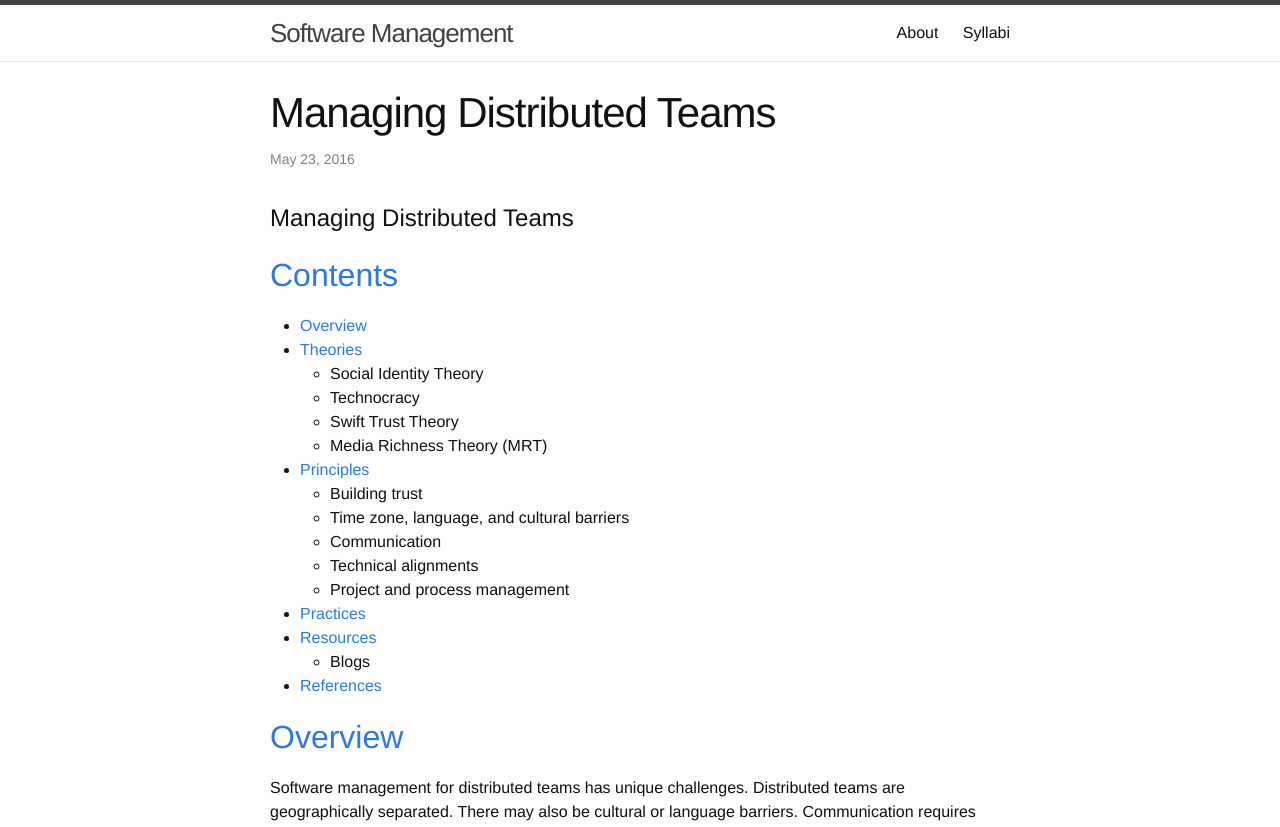
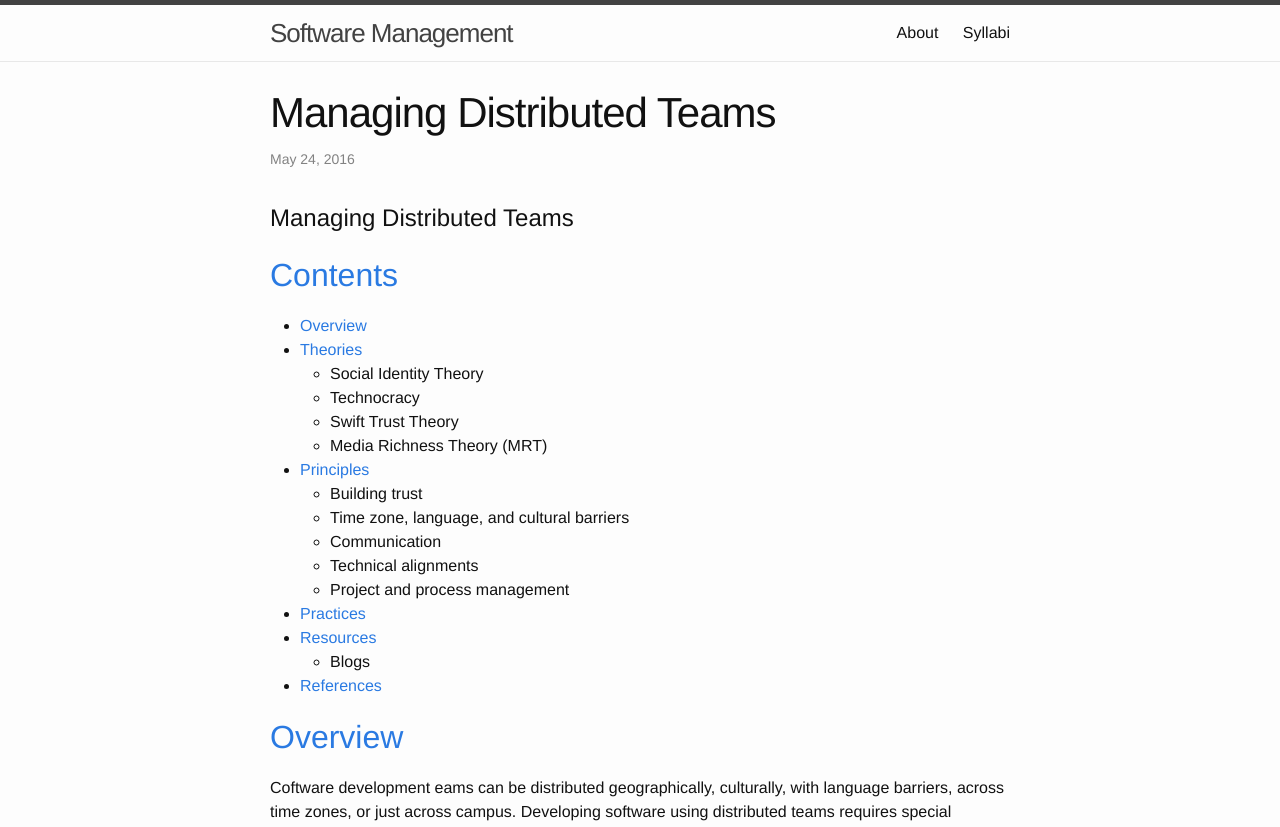
Before and after one commit to css566/css566.github.io, a Jekyll site: the page built from _posts/2016-05-10-Managing_Distributed_Teams.md, in a window 1280 px wide and 1400 px high. Shown: the top 827 px of the window. Built offline with Jekyll 4.4.1, drawn with Linux system fonts in a browser that asks for light colours; comment, search, counter and statistics services are not loaded; some of the changed text lies outside the part shown.

Commit message:
Update 2016-05-10-Managing_Distributed_Teams.md
improved overview paragraph

```diff
--- a/_posts/2016-05-10-Managing_Distributed_Teams.md
+++ b/_posts/2016-05-10-Managing_Distributed_Teams.md
@@ -1,7 +1,7 @@
 ---
 layout: post
 title: Managing Distributed Teams
-date: 2016-05-23
+date: 2016-05-24
 category: syllabus
 ---
 Managing Distributed Teams
@@ -26,7 +26,7 @@
 * <a href="#references">References</a>
 
 <h2><a name="overview">Overview</a></h2>
-Software management for distributed teams has unique challenges.  Distributed teams are geographically separated.  There may also be cultural or language barriers. Communication requires additional effort.
+Coftware development eams can be distributed geographically, culturally, with language barriers, across time zones, or just across campus. Developing software using distributed teams requires special emphasis on communication and building trust. A variety of practices are available to help with these issues. The extra effort can be well worth it. The diversity that distributed teams bring to solving a software problem can help to promote innovation and creativity in your teams.
 
 [![what is Distributed Teams](https://i1.ytimg.com/vi/guhgE9N0AGA/maxresdefault.jpg)](https://www.youtube.com/watch?v=guhgE9N0AGA "what is Distributed Teams")
 
```
